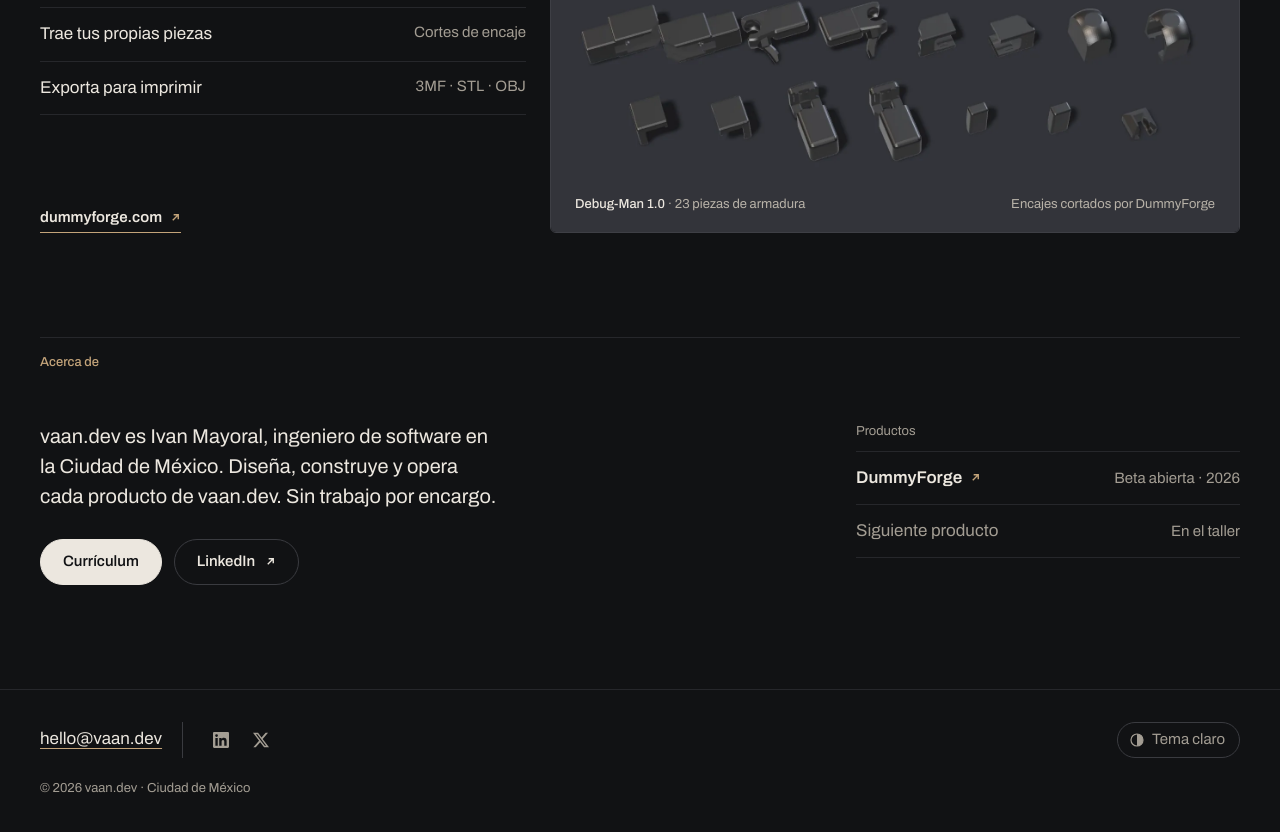
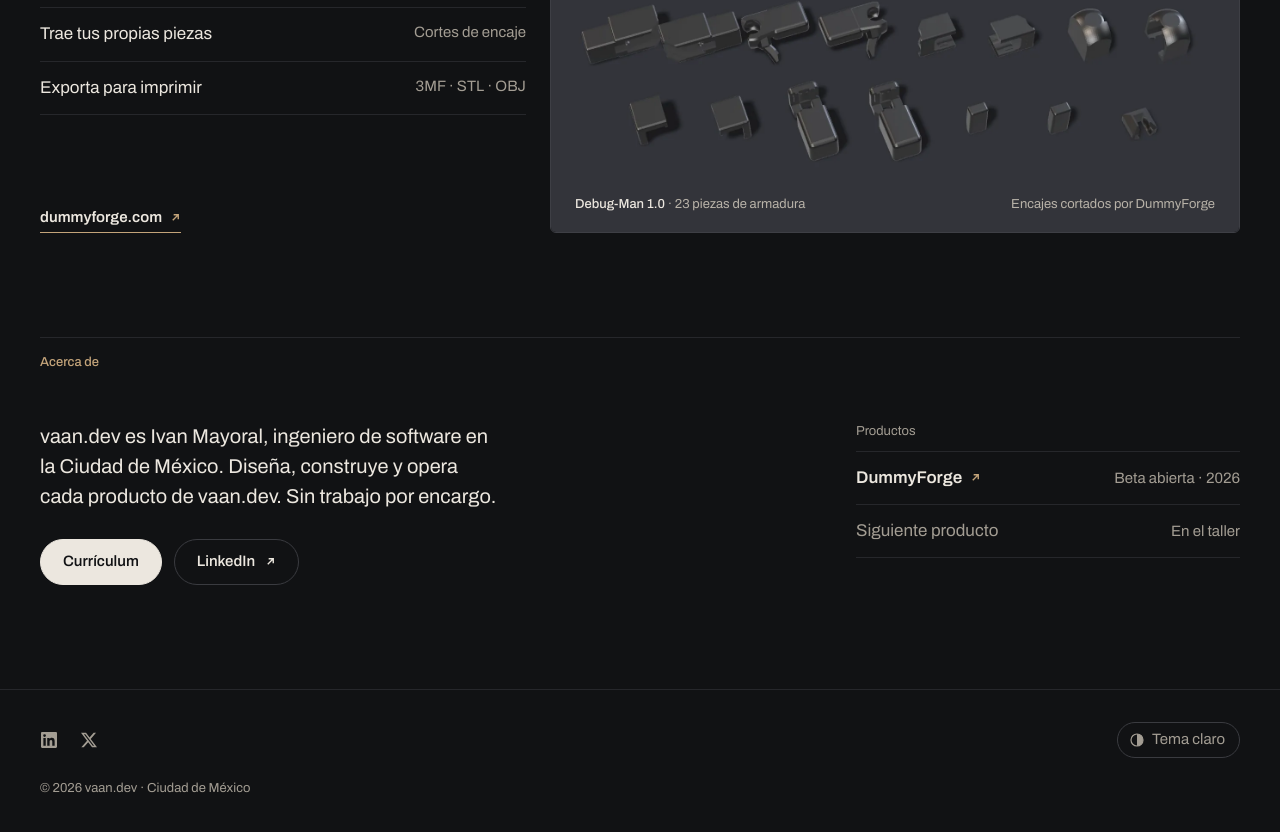
Before and after one commit to ivanm/vaan.dev, a React (Create React App) app: page /es in a window 1280 px wide. Shown: the part 1149-1981 px from the top of the page. Built offline with nearby package versions, Linux system fonts and the light colour scheme.

Commit message:
Hide email for now

```diff
--- a/public/index.html
+++ b/public/index.html
@@ -55,7 +55,6 @@
             "name": "vaan.dev",
             "url": "https://vaan.dev/",
             "logo": "https://vaan.dev/logo512.png",
-            "email": "hello@vaan.dev",
             "founder": { "@id": "https://vaan.dev/#ivan" },
             "sameAs": ["https://x.com/vaan"]
           },
@@ -151,7 +150,7 @@
         <h1 style="margin: 0 0 12px; font-size: 44px; line-height: 1">DummyForge</h1>
         <p style="margin: 0 0 20px">Design your own action figure in the browser. Print it at home. Public beta · Free · EN / ES.</p>
         <p style="margin: 0 0 32px"><a href="https://dummyforge.com" style="color: #ece7df">Open DummyForge at dummyforge.com</a></p>
-        <p style="margin: 0; font-size: 15px; color: #a39d93">vaan.dev is Ivan Mayoral, a software engineer in Mexico City. <a href="mailto:hello@vaan.dev" style="color: #ece7df">hello@vaan.dev</a> · <a href="https://www.linkedin.com/in/imayoral/" style="color: #ece7df">LinkedIn</a> · <a href="https://x.com/vaan" style="color: #ece7df">X</a></p>
+        <p style="margin: 0; font-size: 15px; color: #a39d93">vaan.dev is Ivan Mayoral, a software engineer in Mexico City. <a href="https://www.linkedin.com/in/imayoral/" style="color: #ece7df">LinkedIn</a> · <a href="https://x.com/vaan" style="color: #ece7df">X</a></p>
       </div>
     </noscript>
     <div id="root"></div>
--- a/src/components/Footer.tsx
+++ b/src/components/Footer.tsx
@@ -11,9 +11,11 @@ export default function Footer() {
       <div className="wrap">
         <div className="foot">
           <div className="reach">
-            <a className="mail" href={`mailto:${person.email}`}>
-              {person.email}
-            </a>
+            {person.email ? (
+              <a className="mail" href={`mailto:${person.email}`}>
+                {person.email}
+              </a>
+            ) : null}
             <ul className="social" aria-label={t("footer.social")}>
               <li>
                 <a href={person.linkedin} rel="noopener noreferrer" aria-label={t("footer.linkedin")}>
--- a/src/data/resume.ts
+++ b/src/data/resume.ts
@@ -32,7 +32,8 @@ export const person = {
   name: "Ivan Mayoral",
   title: { en: "Software engineer", es: "Ingeniero de software" } as Text,
   place: { en: "Mexico City", es: "Ciudad de México" } as Text,
-  email: "hello@vaan.dev",
+  // Shown once hello@vaan.dev is set up on Proton Mail.
+  email: null as string | null,
   linkedin: "https://www.linkedin.com/in/imayoral/",
   x: "https://x.com/vaan",
   site: "https://vaan.dev",
--- a/src/pages/Resume.tsx
+++ b/src/pages/Resume.tsx
@@ -25,9 +25,11 @@ export default function Resume() {
             <h1 className="wide">{person.name}</h1>
             <p className="line">{person.summary[lang]}</p>
             <ul className="cv-contact" aria-label={t("resume.contact")}>
-              <li>
-                <a href={`mailto:${person.email}`}>{person.email}</a>
-              </li>
+              {person.email ? (
+                <li>
+                  <a href={`mailto:${person.email}`}>{person.email}</a>
+                </li>
+              ) : null}
               <li>
                 <a href={person.linkedin} rel="noopener">
                   linkedin.com/in/imayoral
--- a/src/styles/plinth.css
+++ b/src/styles/plinth.css
@@ -568,6 +568,11 @@ footer {
   padding: 0 0 0 20px;
   border-left: 1px solid var(--rule);
 }
+.reach > .social:first-child {
+  padding-left: 0;
+  border-left: 0;
+  margin-left: -9px; /* optical: icon buttons are 36px with an 18px glyph */
+}
 .social a {
   display: inline-flex;
   align-items: center;
```
